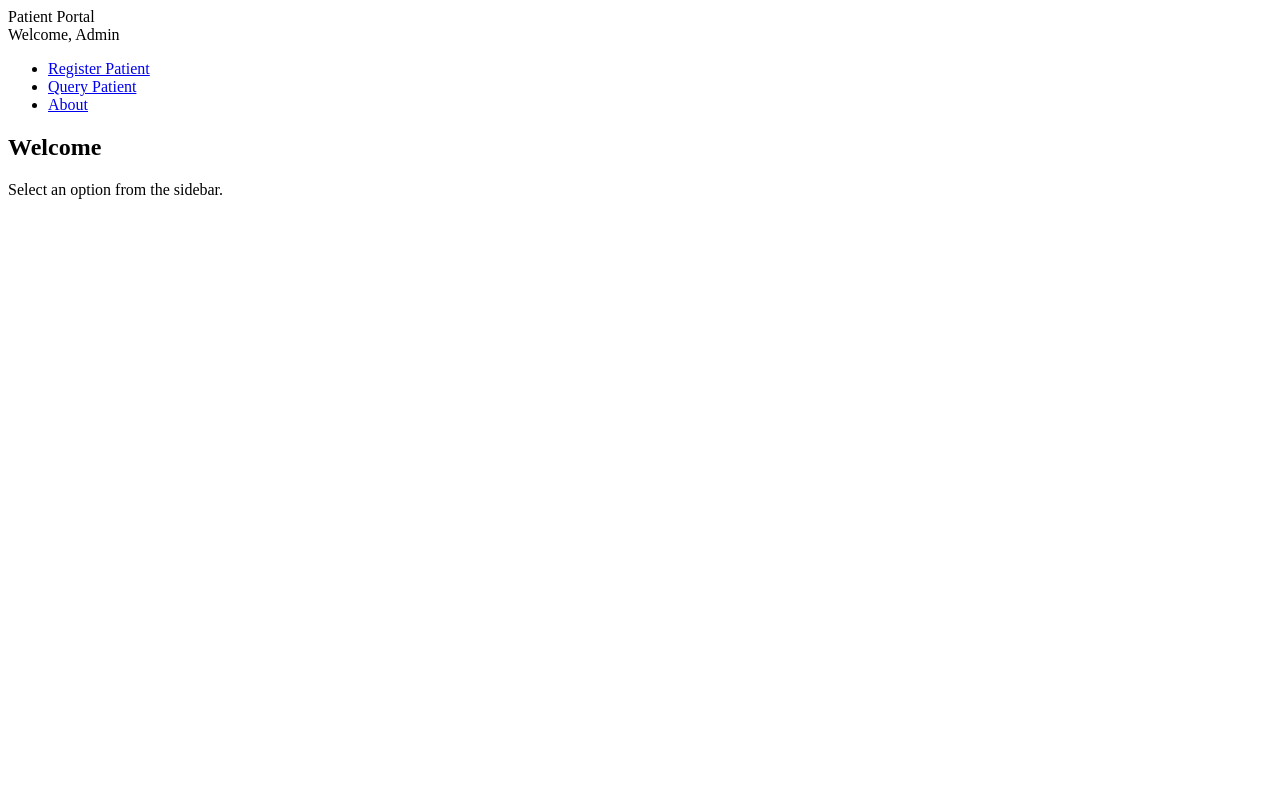
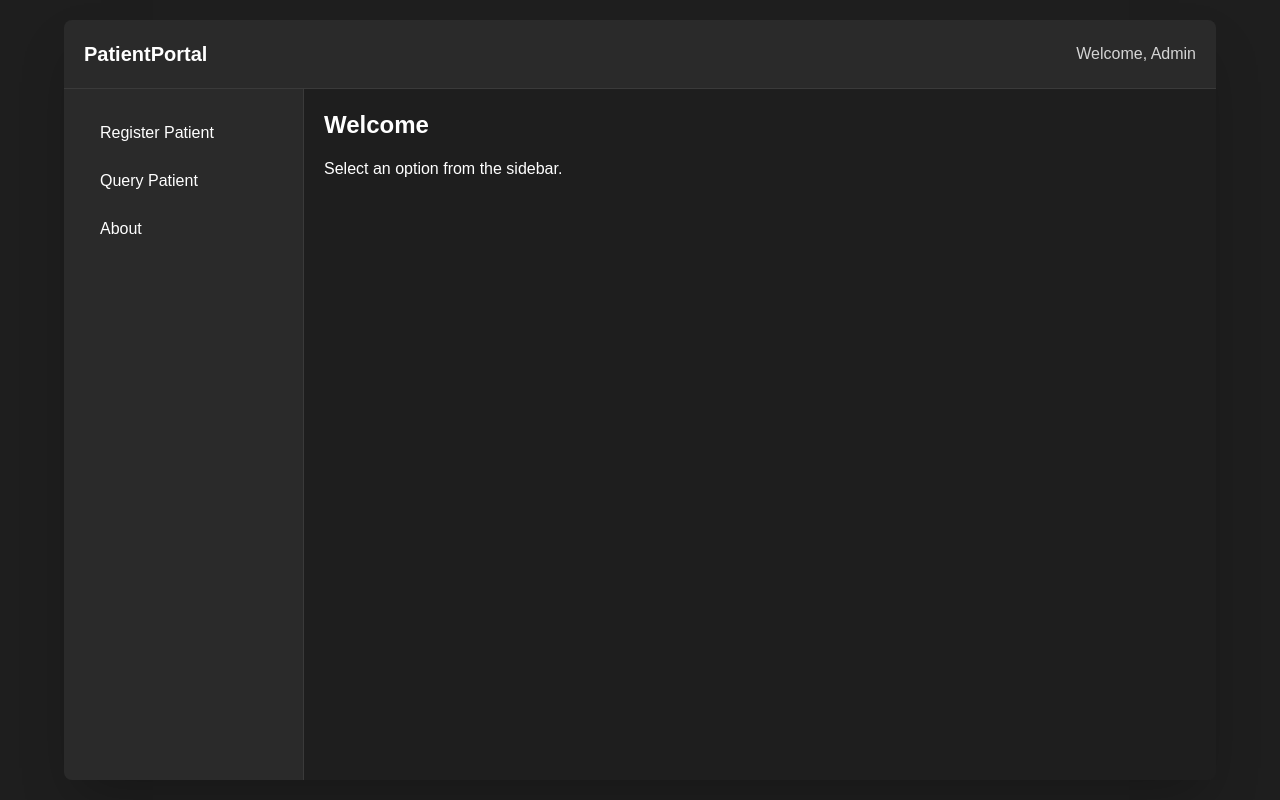
Before and after one commit to AbhiramMenon/Patient-Portal, a website: page index.html in a window 1280 px wide. Drawn offline with Linux system fonts and the light colour scheme.

Commit message:
feat: Integrate Tailwind CSS and apply layout styling

```diff
--- a/index.html
+++ b/index.html
@@ -3,29 +3,27 @@
 <head>
     <meta charset="UTF-8">
     <meta name="viewport" content="width=device-width, initial-scale=1.0">
-    <title>Medblocks Patient Portal</title>
-    <link rel="stylesheet" href="style.css">
+    <title>PatientPortal</title> <link rel="stylesheet" href="style.css">
     <script src="script.js" defer></script>
 </head>
-<body>
-    <div class="app-container">
-        <header class="header">
-            <div class="logo">Patient Portal</div>
-            <div class="user-info">Welcome, Admin</div>
+<body class="bg-bg-dark text-text-white flex justify-center items-start min-h-screen font-sans">
+    <div class="app-container flex flex-col w-full max-w-6xl shadow-2xl min-h-[95vh] my-5 rounded-lg overflow-hidden bg-bg-dark">
+        <header class="header bg-bg-medium text-text-white p-5 flex justify-between items-center border-b border-bg-light text-xl font-bold">
+            <div class="logo">PatientPortal</div> <div class="user-info text-base font-normal text-white/80">Welcome, Admin</div>
         </header>
 
-        <div class="main-content">
-            <nav class="sidebar">
+        <div class="main-content flex flex-grow">
+            <nav class="sidebar bg-bg-medium w-60 p-5 border-r border-bg-light box-border">
                 <ul>
-                    <li><a href="#" class="nav-link">Register Patient</a></li>
-                    <li><a href="#" class="nav-link">Query Patient</a></li>
-                    <li><a href="#" class="nav-link">About</a></li>
+                    <li><a href="#" class="nav-link block text-text-white py-3 px-4 rounded-md transition-colors duration-300 hover:bg-accent-dark-blue hover:text-text-white">Register Patient</a></li>
+                    <li><a href="#" class="nav-link block text-text-white py-3 px-4 rounded-md transition-colors duration-300 hover:bg-accent-dark-blue hover:text-text-white">Query Patient</a></li>
+                    <li><a href="#" class="nav-link block text-text-white py-3 px-4 rounded-md transition-colors duration-300 hover:bg-accent-dark-blue hover:text-text-white">About</a></li>
                 </ul>
             </nav>
 
-            <main class="content-area">
-                <h2>Welcome</h2>
-                <p>Select an option from the sidebar.</p>
+            <main class="content-area flex-grow p-5 bg-bg-dark box-border">
+                <h2 class="text-text-white text-2xl font-semibold mb-4">Welcome</h2>
+                <p class="text-text-white">Select an option from the sidebar.</p>
             </main>
         </div>
     </div>
--- /dev/null
+++ b/postcss.config.js
@@ -0,0 +1,6 @@
+module.exports = {
+  plugins: {
+    tailwindcss: {},
+    autoprefixer: {},
+  },
+}
--- /dev/null
+++ b/tailwind.config.js
@@ -0,0 +1,23 @@
+/** @type {import('tailwindcss').Config} */
+module.exports = {
+  content: [
+    "./index.html",
+    "./script.js",
+  ],
+  theme: {
+    extend: {
+      colors: {
+        'bg-dark': '#1e1e1e',
+        'bg-medium': '#2a2a2a',
+        'bg-light': '#3a3a3a',
+        'text-white': '#ffffff',
+        'accent-blue': '#42a5f5',
+        'accent-dark-blue': '#007bff',
+      },
+      fontFamily: {
+        sans: ['Arial', 'sans-serif'],
+      }
+    },
+  },
+  plugins: [],
+}
```
Also changed, not shown: package.json (added, +24 -0 lines), style.css, 1 other file.
